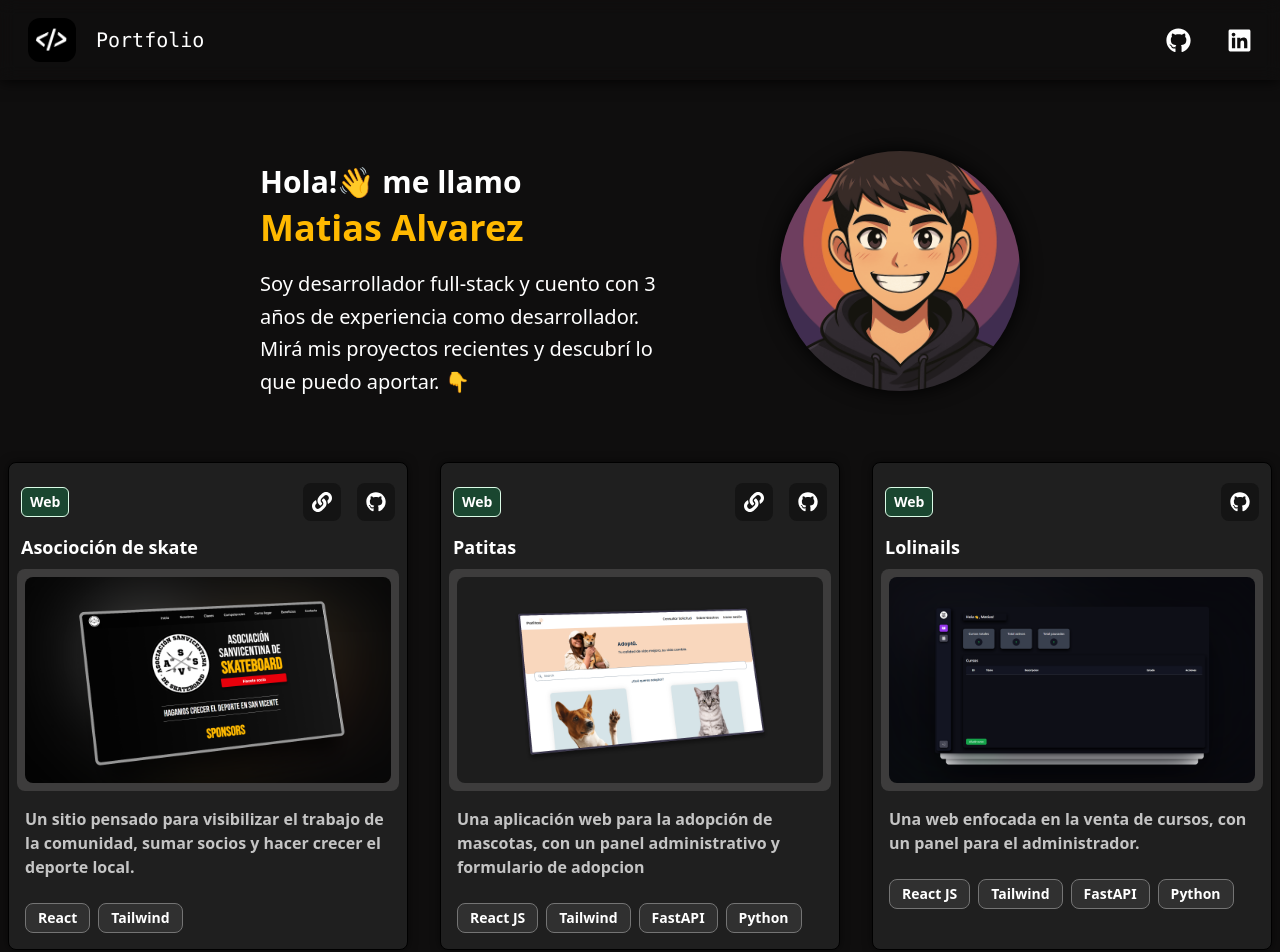
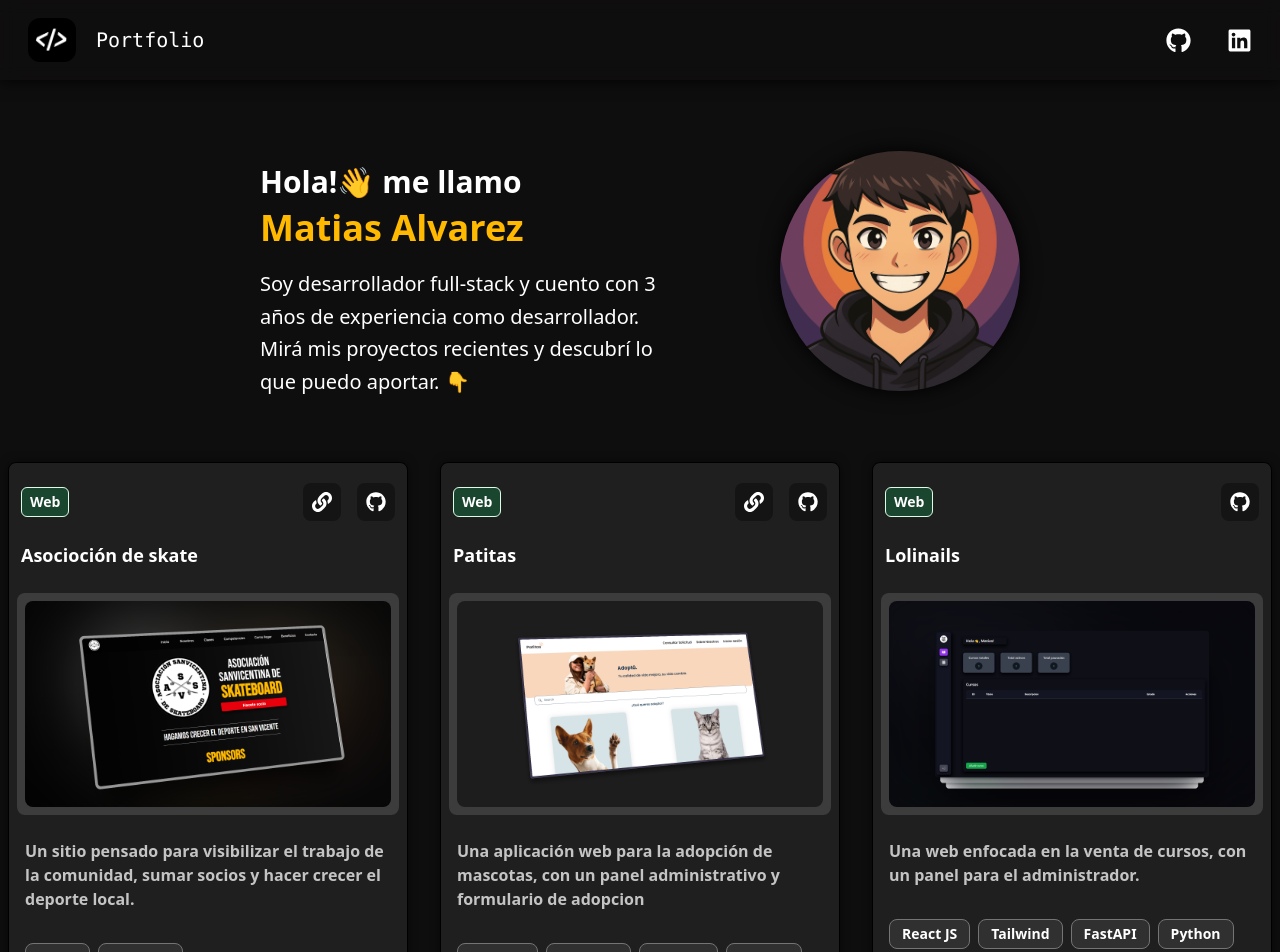
Before and after one commit to matiasDev4/portafolio, a React (Vite) app: page / in a window 1280 px wide. Shown: the top 952 px of the page. Built offline with nearby package versions, Linux system fonts and the light colour scheme.

Commit message:
Update CardProyect.jsx

```diff
--- a/src/components/CardProyect.jsx
+++ b/src/components/CardProyect.jsx
@@ -35,7 +35,7 @@ export const CardProyect = ({ name, description, lenguajes, image, download, git
                     </div>
                 </div>
                 <h1
-                className="text-md pt-2 md:text-lg"
+                className="text-md py-4 md:text-lg"
                 >{name}</h1>
             </div>
             <div className="px-2 py-2 bg-[#7c7a7a52] rounded-lg">
@@ -43,7 +43,7 @@ export const CardProyect = ({ name, description, lenguajes, image, download, git
                     className="rounded-lg object-cover"
                 />
             </div>
-            <div className="px-2 py-4 flex-1 text-left text-[#c4c4c4] font-semibold">
+            <div className="px-2 py-6 flex-1 text-left text-[#c4c4c4] font-semibold">
                 <p>{description}</p>
             </div>
             <div className="p-2 flex flex-wrap gap-2">
```
